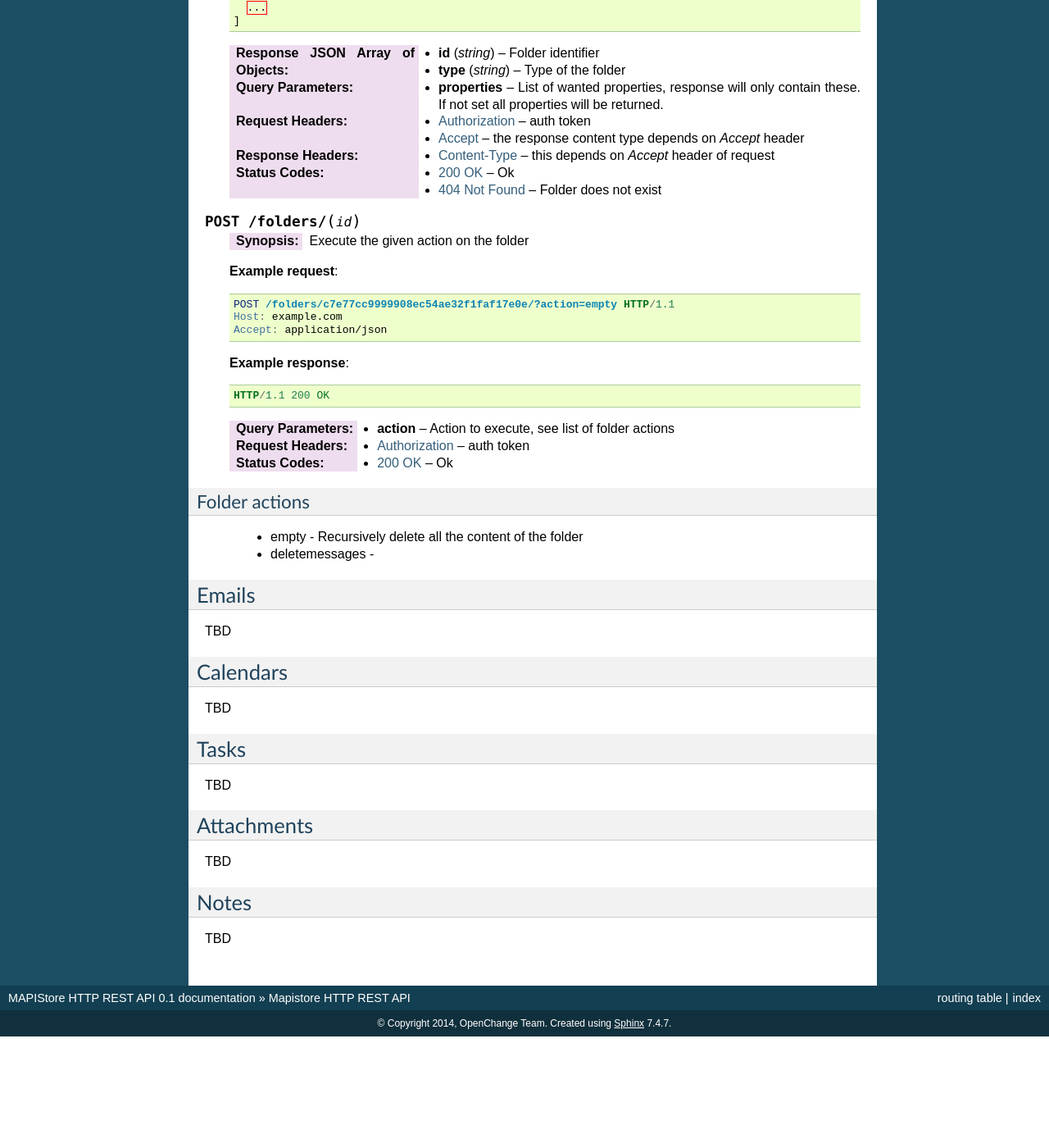
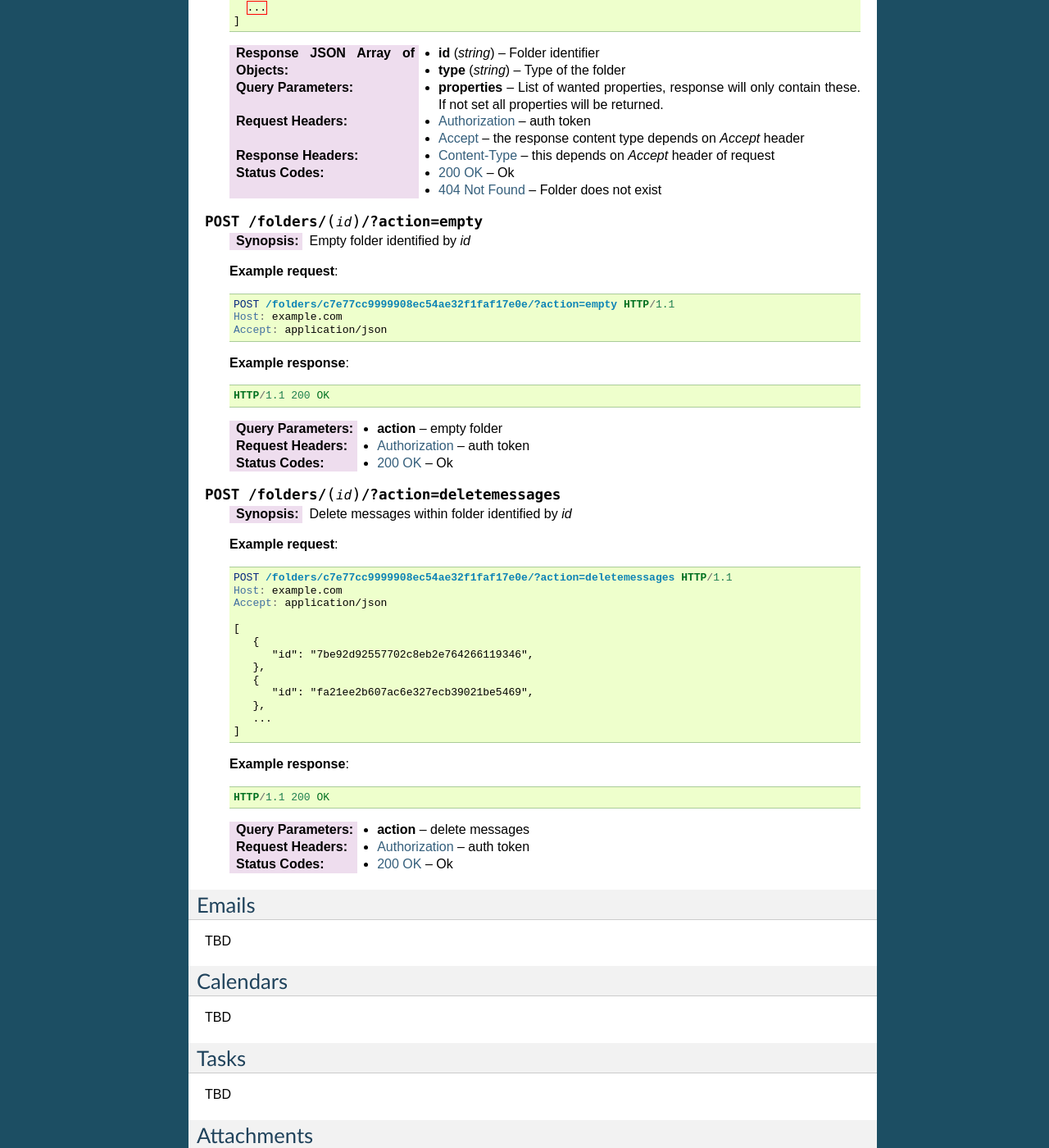
Before and after one commit to openchange/website, a Sphinx documentation site: the page built from api/mapistore_http/source/index.rst, in a window 1280 px wide and 1400 px high, scrolled down 4813 px. Shown: the whole window at 82% size. Built offline with Sphinx 7.4.7, drawn with Linux system fonts in a browser that asks for light colours; before the commit the page ends 6077 px from its top, so only the background shows below that; some of the changed text lies outside the part shown.

Commit message:
Add individual directives for action requests (empty, deletemessages)

```diff
--- a/api/mapistore_http/source/index.rst
+++ b/api/mapistore_http/source/index.rst
@@ -258,7 +258,7 @@ Folders
 
    .. sourcecode:: http
 
-      GET /folders/c7e77cc9999908ec54ae32f1faf17e0e/messages HTTP/1.1
+      GET /folders/c7e77cc9999908ec54ae32f1faf17e0e/messages?properties=id,type HTTP/1.1
       Host: example.com
       Accept: application/json
 
@@ -344,9 +344,9 @@ Folders
    :statuscode 404: Folder does not exist
 
 
-.. http:post:: /folders/(id)
+.. http:post:: /folders/(id)/?action=empty
 
-   :synopsis: Execute the given action on the folder
+   :synopsis: Empty folder identified by `id`
 
    **Example request**:
 
@@ -362,15 +362,42 @@ Folders
 
       HTTP/1.1 200 OK
 
-   :query action: Action to execute, see list of folder actions
+   :query action: empty folder
    :reqheader Authorization: auth token
    :statuscode 200: Ok
 
-Folder actions
-~~~~~~~~~~~~~~
 
- * empty - Recursively delete all the content of the folder
- * deletemessages -
+.. http:post:: /folders/(id)/?action=deletemessages
+
+   :synopsis: Delete messages within folder identified by `id`
+
+   **Example request**:
+
+   .. sourcecode:: http
+
+      POST /folders/c7e77cc9999908ec54ae32f1faf17e0e/?action=deletemessages HTTP/1.1
+      Host: example.com
+      Accept: application/json
+
+      [
+         {
+            "id": "7be92d92557702c8eb2e764266119346",
+         },
+         {
+            "id": "fa21ee2b607ac6e327ecb39021be5469",
+         },
+         ...
+      ]
+
+   **Example response**:
+
+   .. sourcecode:: http
+
+      HTTP/1.1 200 OK
+
+   :query action: delete messages
+   :reqheader Authorization: auth token
+   :statuscode 200: Ok
 
 
 Emails
```
